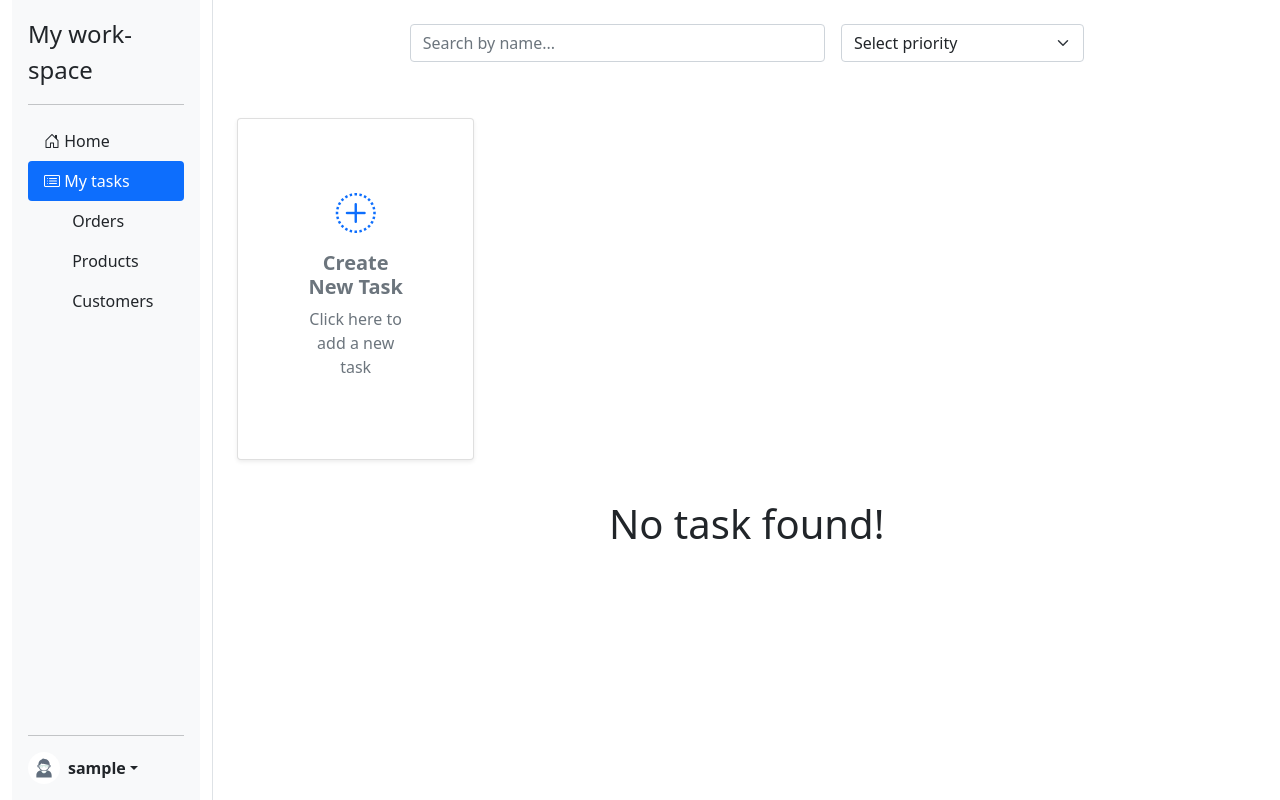
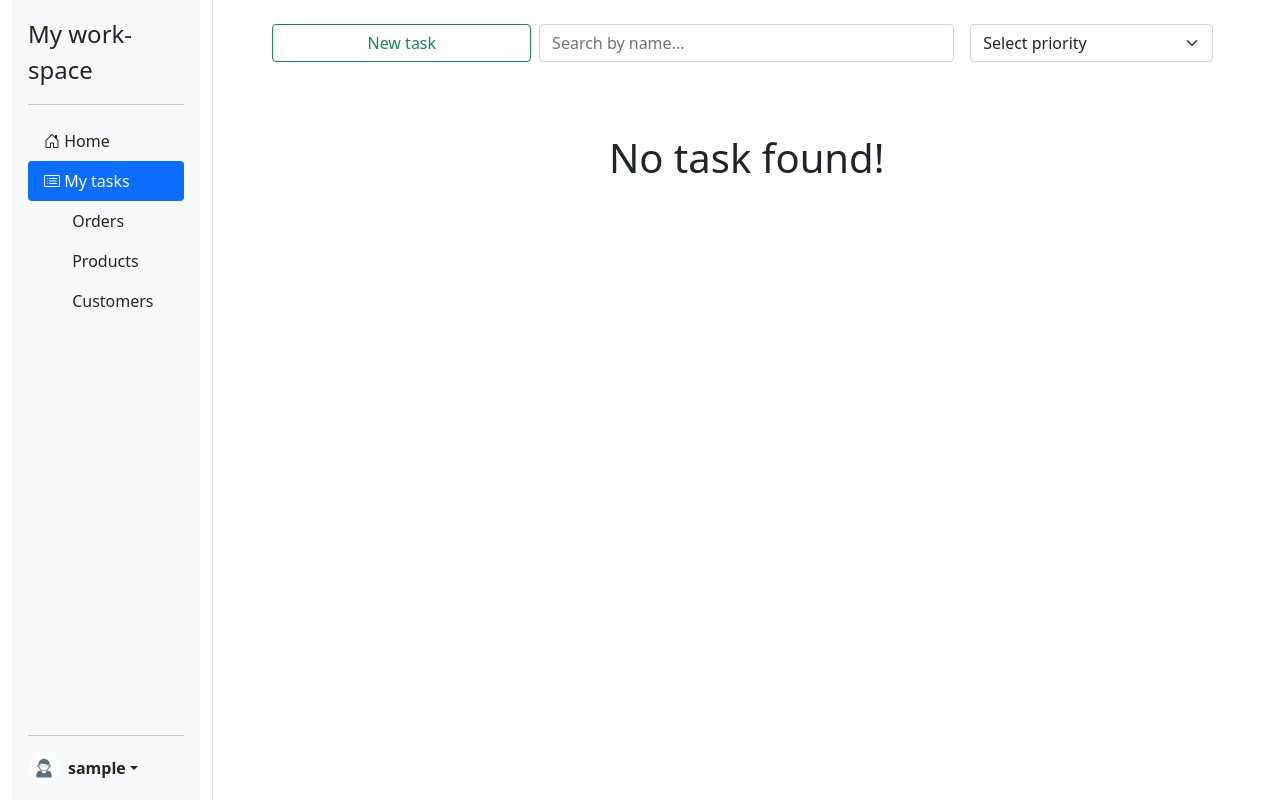
Before and after one commit to leemonch1k-space/TasksManager, a Django app: page /work-space/tasks/ in a window 1280 px wide. Run offline with Django 5.2, Linux system fonts and the light colour scheme; the visitor is signed in with stand-in values (Sample User, id 1); data that the repository does not hold is empty.

Commit message:
fix: Persist search and priority filters during infinite pagination
Updated the HTMX pagination trigger in the task list chunk to include current search and priority query parameters. Previously, scrolling to the next page would trigger a generic task list request, losing active filters and causing duplicate or incorrect data display.

- Replaced hardcoded URL with request.path in pagination trigger.

- Appended search and priority parameters to the hx-get request.

- Changed hx-swap to outerHTML for cleaner DOM updates.

```diff
--- a/task/views.py
+++ b/task/views.py
@@ -44,10 +44,12 @@
 class TaskListSearchView(generic.ListView):
     model = Task
     template_name = "task/partials/task_list_chunk.html"
+    paginate_by = 11
 
     def get_queryset(self):
-        queryset = Task.objects.select_related("task_type").prefetch_related("assignees")
-
+        queryset = (Task.objects.filter(assignees=self.request.user)
+                    .select_related("task_type")
+                    .prefetch_related("assignees"))
         if search := self.request.GET.get("search"):
             queryset = queryset.filter(name__icontains=search)
 
@@ -55,7 +57,6 @@
             queryset = queryset.filter(priority=priority)
 
         return queryset
-
 
 
 class TaskCreateView(LoginRequiredMixin, NextUrlMixin, generic.CreateView):
--- a/templates/base.html
+++ b/templates/base.html
@@ -31,7 +31,7 @@
       {% endblock %}
 
     </div>
-    <div class="col-sm-10 h-100 d-flex flex-column p-4">
+    <div class="col-sm-10 h-100 d-flex flex-column p-4" id="global_wrapper">
 
       {% block content %}{% endblock %}
     </div>
--- a/templates/task/partials/task_list_chunk.html
+++ b/templates/task/partials/task_list_chunk.html
@@ -1,11 +1,11 @@
 {% if not task_list %}
-<h1 class="text-center p-3">No task found!</h1>
+  <h1 class="text-center p-3">No task found!</h1>
 {% endif %}
 
 {% for task in task_list %}
   <div class="col-md-3 card text-center border-dashed shadow-sm flex-column" role="button"
        hx-get="{% url 'task:task-update' task.id %}?next={{ request.path }}"
-       hx-target="#tasks"
+       hx-target="#global_wrapper"
        hx-swap="innerHTML"
   >
 
@@ -33,10 +33,11 @@
   </div>
 
   {% if forloop.last and page_obj.has_next %}
-    <div hx-get="{% url 'task:task-list' %}?page={{ page_obj.next_page_number }}"
-         hx-trigger="revealed"
-         hx-swap="afterend"
-         class="htmx-indicator">
+    <div
+        hx-get="{{ request.path }}?page={{ page_obj.next_page_number }}&search={{ request.GET.search|default:'' }}&priority={{ request.GET.priority|default:'' }}"
+        hx-trigger="revealed"
+        hx-swap="outerHTML"
+        class="htmx-indicator">
     </div>
   {% endif %}
 {% endfor %}
--- a/templates/task/task_list.html
+++ b/templates/task/task_list.html
@@ -11,9 +11,14 @@
           hx-target="#tasks"
           class="mb-4">
 
-      <div class="col-md-3">
-      </div>
       <div class="row g-3 justify-content-center">
+        <div class="col-md-3 text-center flex-column btn btn-outline-success" id="create_block"
+             hx-get="{% url 'task:task-create' %}"
+             hx-target="#global_wrapper"
+             hx-swap="innerHTML">
+          New task
+        </div>
+
         <div class="col-md-5">
           <input type="search" name="search" class="form-control" placeholder="Search by name..."
                  value="{{ request.GET.search }}">
@@ -34,7 +39,6 @@
       </div>
     </form>
 
-
     <div class="htmx-indicator mt-2">
       <div class="spinner-border text-primary spinner-border-sm" role="status">
         <span class="visually-hidden">Loading...</span>
@@ -44,18 +48,6 @@
   </div>
   <div class="d-flex row g-4 align-center" id="tasks">
 
-    <div class="col-md-3 text-center flex-column" id="create_block"
-         hx-get="{% url 'task:task-create' %}"
-         hx-target="#update"
-         hx-swap="innerHTML">
-      <div class="card h-100 border-dashed text-center p-5 shadow-sm workspace-card">
-        <div class="card-body d-flex flex-column justify-content-center" role="button">
-          <i class="bi bi-plus-circle-dotted text-primary fs-1 mb-2"></i>
-          <h5 class="fw-bold text-secondary">Create New Task</h5>
-          <p class="text-muted">Click here to add a new task</p>
-        </div>
-      </div>
-    </div>
 
     {% include "task/partials/task_list_chunk.html" %}
   </div>
```
